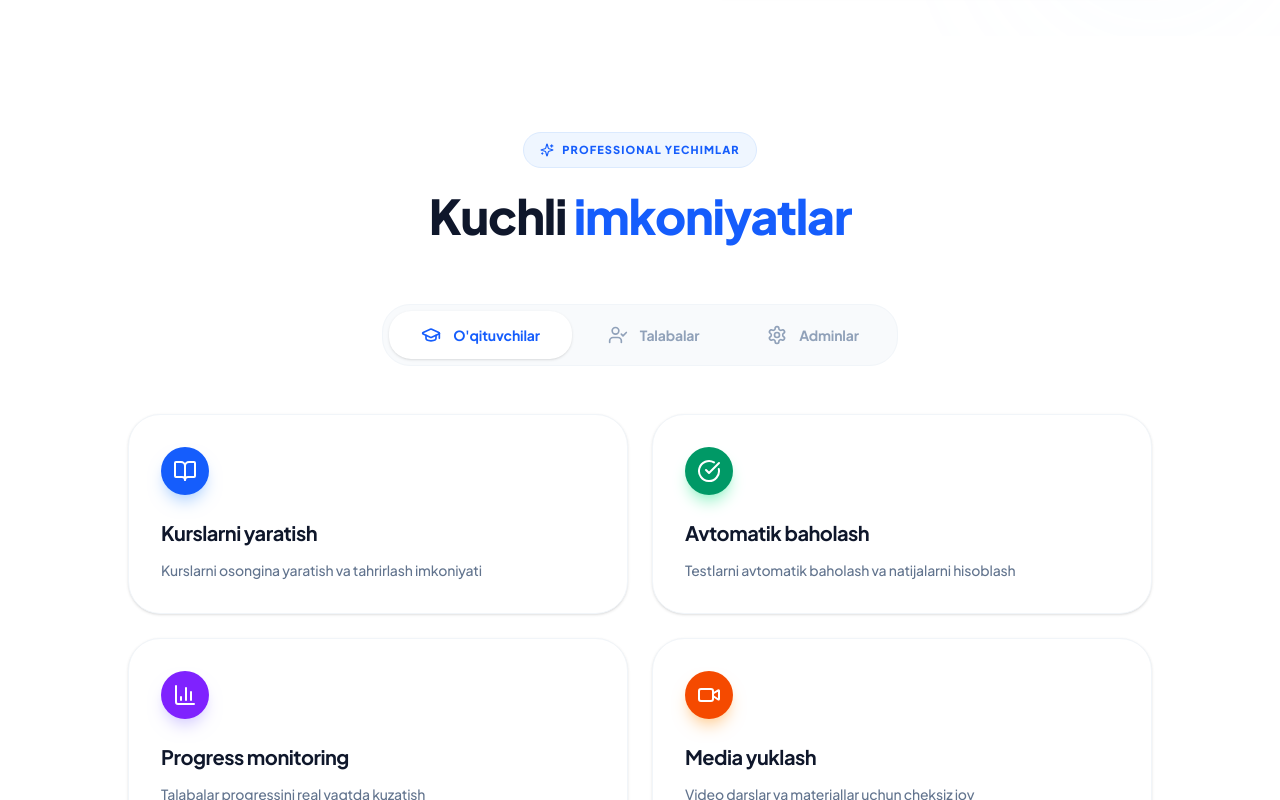
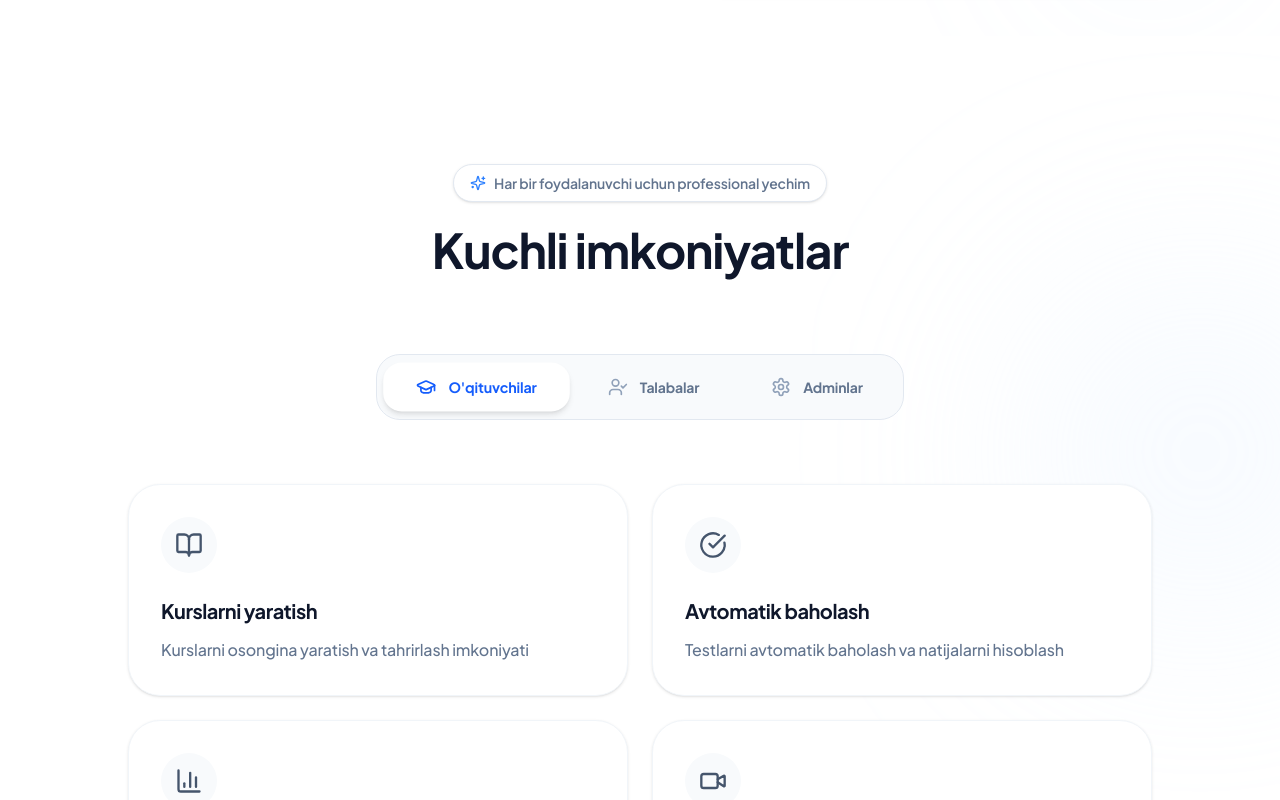
Before and after one commit to AdhamNomozov/EduPlatforma_landing, a Next.js app: page / in a window 1280 px wide. Shown: the part 1740-2540 px from the top of the page. Built offline with nearby package versions, Linux system fonts and the light colour scheme.

Commit message:
Update features.tsx

```diff
--- a/components/features.tsx
+++ b/components/features.tsx
@@ -4,7 +4,7 @@ import { useState } from "react"
 import { motion, AnimatePresence } from "framer-motion"
 import {
   GraduationCap,
-  UserCheck as UserIcon,
+  UserCheck as UserIcon, // Build xatosi oldini olish uchun alias
   Settings,
   BookOpen,
   BarChart3,
@@ -15,6 +15,7 @@ import {
   CheckCircle,
   Sparkles
 } from "lucide-react"
+import { Button } from "@/components/ui/button"
 
 export function Features() {
   const [activeTab, setActiveTab] = useState("teachers")
@@ -46,45 +47,41 @@ export function Features() {
     ],
   }
 
-  // Ranglar va kontrast uchun mapping
-  const colorMap = {
-    blue: "bg-blue-600 text-white shadow-blue-200",
-    emerald: "bg-emerald-600 text-white shadow-emerald-200",
-    violet: "bg-violet-600 text-white shadow-violet-200",
-    orange: "bg-orange-600 text-white shadow-orange-200",
-  }
+  return (
+    <section id="xususiyatlar" className="py-32 relative overflow-hidden bg-transparent">
+      {/* Decorative Blur Background */}
+      <div className="absolute top-1/4 -right-20 w-80 h-80 bg-blue-100/30 rounded-full blur-[120px] -z-10" />
 
-  return (
-    <section id="xususiyatlar" className="py-24 relative overflow-hidden bg-white">
-      <div className="container mx-auto px-6 max-w-7xl relative z-10">
-        <div className="text-center mb-16">
+      <div className="container mx-auto px-6 max-w-7xl">
+        <div className="text-center mb-20">
           <motion.div
-            initial={{ opacity: 0, y: 10 }}
-            whileInView={{ opacity: 1, y: 0 }}
-            className="inline-flex items-center gap-2 px-4 py-2 rounded-full bg-blue-50 border border-blue-100 text-blue-600 text-[11px] font-black uppercase tracking-widest mb-6"
+            initial={{ opacity: 0, scale: 0.9 }}
+            whileInView={{ opacity: 1, scale: 1 }}
+            viewport={{ once: true }}
+            className="inline-flex items-center gap-2 px-4 py-2 rounded-full bg-white border border-slate-200 text-slate-500 text-sm font-semibold mb-6 shadow-sm"
           >
-            <Sparkles className="w-3.5 h-3.5" />
-            <span>Professional yechimlar</span>
+            <Sparkles className="w-4 h-4 text-blue-500" />
+            <span>Har bir foydalanuvchi uchun professional yechim</span>
           </motion.div>
-          <h2 className="text-4xl md:text-5xl font-black text-slate-900 tracking-tight">
-            Kuchli <span className="text-blue-600">imkoniyatlar</span>
+          <h2 className="text-4xl md:text-5xl font-bold text-slate-900 tracking-tight">
+            Kuchli imkoniyatlar
           </h2>
         </div>
 
         <div className="max-w-5xl mx-auto">
-          {/* Tabs switch */}
-          <div className="flex flex-wrap justify-center p-1.5 mb-12 bg-slate-50 border border-slate-100 rounded-[28px] gap-1 max-w-fit mx-auto">
+          {/* Custom Tabs Design */}
+          <div className="flex flex-wrap justify-center p-2 mb-16 bg-slate-100/50 backdrop-blur-md border border-slate-200 rounded-[24px] gap-2 max-w-fit mx-auto">
             {tabs.map((tab) => (
               <button
                 key={tab.id}
                 onClick={() => setActiveTab(tab.id)}
-                className={`flex items-center gap-3 px-8 py-3.5 rounded-[22px] text-sm font-bold transition-all duration-300 ${
+                className={`flex items-center gap-3 px-8 py-3.5 rounded-[18px] text-sm font-bold transition-all duration-300 ${
                   activeTab === tab.id
-                    ? "bg-white text-blue-600 shadow-sm"
-                    : "text-slate-400 hover:text-slate-600"
+                    ? "bg-white text-blue-600 shadow-md scale-[1.02]"
+                    : "text-slate-500 hover:text-slate-900 hover:bg-white/50"
                 }`}
               >
-                <tab.icon className="w-5 h-5" />
+                <tab.icon className={`w-5 h-5 ${activeTab === tab.id ? "text-blue-600" : "text-slate-400"}`} />
                 {tab.label}
               </button>
             ))}
@@ -93,32 +90,32 @@ export function Features() {
           <AnimatePresence mode="wait">
             <motion.div
               key={activeTab}
-              initial={{ opacity: 0, scale: 0.98 }}
-              animate={{ opacity: 1, scale: 1 }}
-              exit={{ opacity: 0, scale: 0.98 }}
-              transition={{ duration: 0.3 }}
+              initial={{ opacity: 0, y: 20 }}
+              animate={{ opacity: 1, y: 0 }}
+              exit={{ opacity: 0, y: -20 }}
+              transition={{ duration: 0.4 }}
               className="grid sm:grid-cols-2 gap-6"
             >
               {features[activeTab as keyof typeof features].map((feature, index) => (
-                <div
+                <motion.div
                   key={index}
-                  className="group relative bg-white border border-slate-100 p-8 rounded-[32px] hover:border-blue-200 transition-all duration-500 shadow-sm hover:shadow-xl hover:shadow-blue-500/5"
+                  whileHover={{ y: -8 }}
+                  className="group relative bg-white border border-slate-100 p-8 rounded-[32px] shadow-sm hover:shadow-xl hover:shadow-blue-500/5 transition-all duration-500 overflow-hidden"
                 >
-                  {/* KONSTASTLI IKONKA: bg-white o'rniga to'q ranglar ishlatildi */}
-                  <div className={`w-12 h-12 flex items-center justify-center rounded-2xl mb-6 shadow-lg transition-transform group-hover:scale-110 ${colorMap[feature.color as keyof typeof colorMap]}`}>
-                    <feature.icon className="w-6 h-6" />
+                  <div className={`w-14 h-14 rounded-2xl flex items-center justify-center mb-6 transition-transform duration-500 group-hover:scale-110 group-hover:rotate-6 bg-slate-50 text-slate-600 group-hover:bg-blue-600 group-hover:text-white`}>
+                    <feature.icon className="w-7 h-7" />
                   </div>
 
-                  <h3 className="text-xl font-bold text-slate-900 mb-3 tracking-tight">
+                  <h3 className="text-xl font-bold text-slate-900 mb-3">
                     {feature.title}
                   </h3>
-                  <p className="text-slate-500 text-sm leading-relaxed font-medium">
+                  <p className="text-slate-500 leading-relaxed font-medium">
                     {feature.desc}
                   </p>
 
-                  {/* MUAMMO HAL QILINDI: O'ng tomondagi xira ikonka o'rniga nozik gradient glow qo'shildi */}
-                  <div className={`absolute -bottom-8 -right-8 w-24 h-24 blur-3xl opacity-0 group-hover:opacity-20 transition-opacity rounded-full bg-blue-600`} />
-                </div>
+                  {/* Decorative faint icon in background */}
+                  <feature.icon className="absolute -bottom-4 -right-4 w-24 h-24 text-slate-100/50 -z-10 group-hover:text-blue-50/50 transition-colors" />
+                </motion.div>
               ))}
             </motion.div>
           </AnimatePresence>
```
